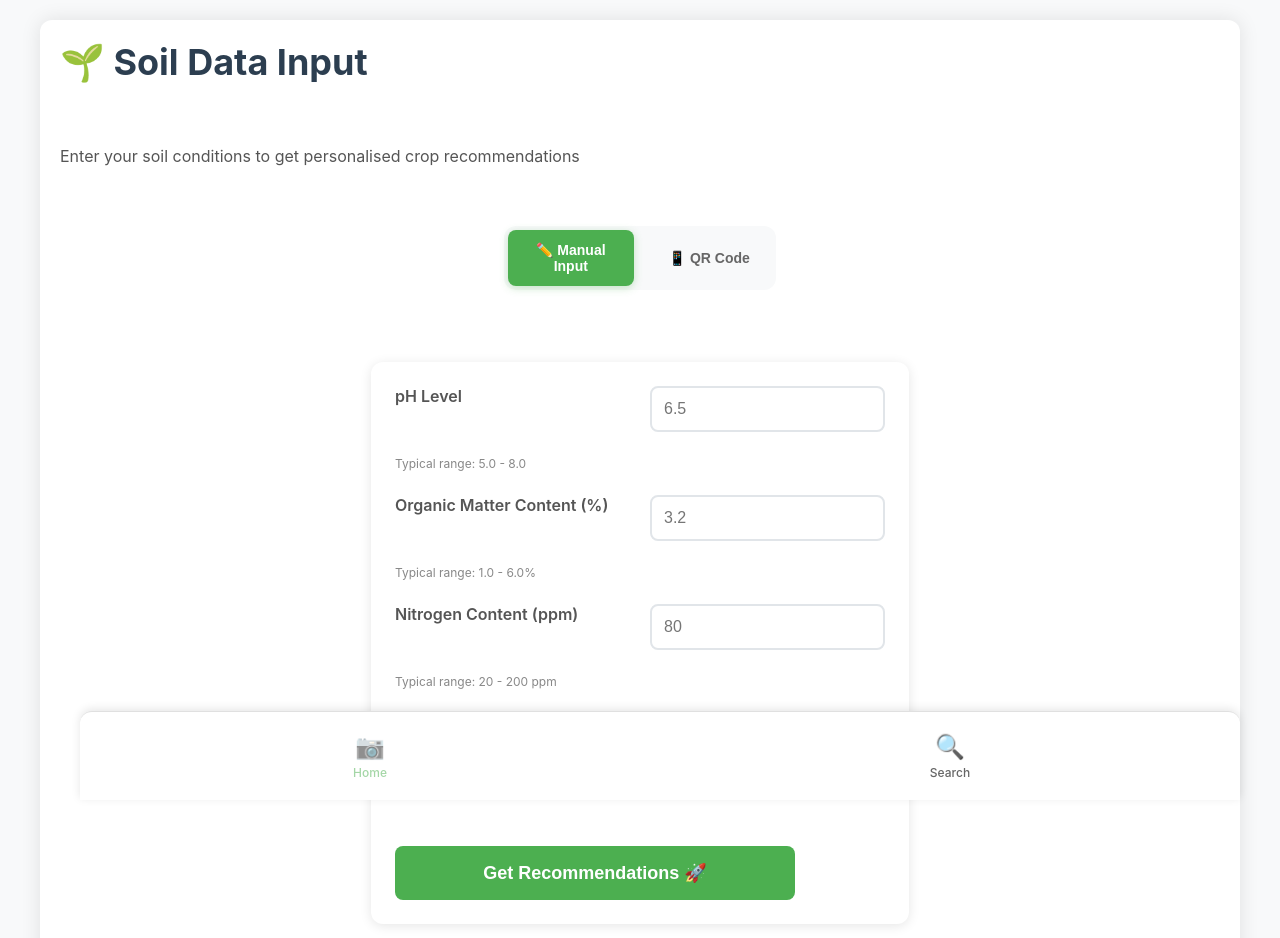
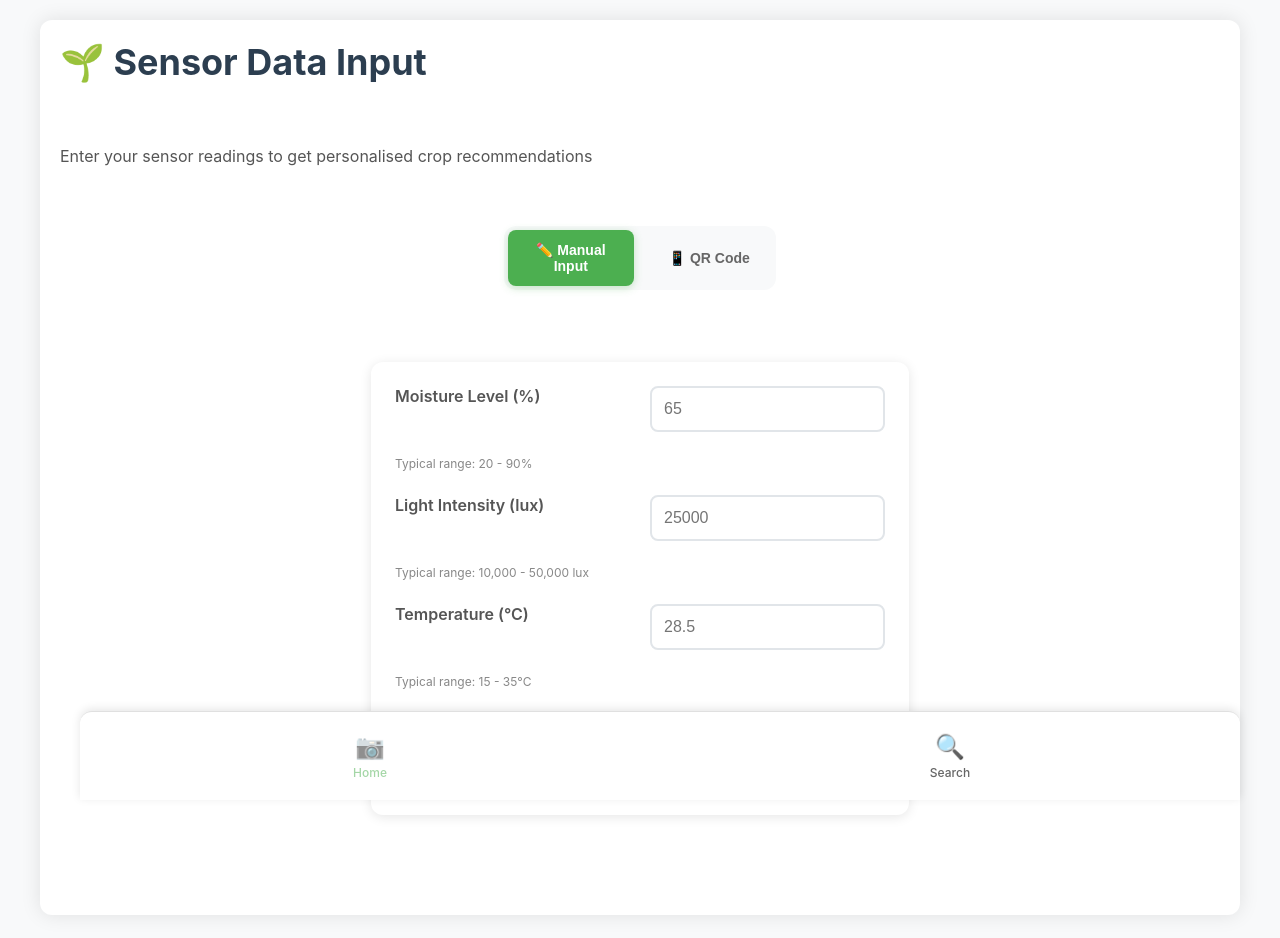
Before and after one commit to MatejGroombridge/AgriGuide, a SvelteKit app: page / in a window 1280 px wide. Shown: the top 938 px of the page. Built offline with nearby package versions, Linux system fonts and the light colour scheme.

Commit message:
updated sensor info

```diff
--- a/src/routes/+page.svelte
+++ b/src/routes/+page.svelte
@@ -4,10 +4,9 @@
 
 	let inputMode = 'manual'; // 'manual' or 'qr'
 	let soilData = {
-		ph: '',
-		organicMatter: '',
-		nitrogen: '',
-		moisture: ''
+		moisture: '',
+		light: '',
+		temperature: ''
 	};
 
 	function switchMode(mode) {
@@ -16,8 +15,8 @@
 
 	function handleSubmit() {
 		// Validate all fields are filled
-		if (!soilData.ph || !soilData.organicMatter || !soilData.nitrogen || !soilData.moisture) {
-			alert('Please fill in all soil data fields');
+		if (!soilData.moisture || !soilData.light || !soilData.temperature) {
+			alert('Please fill in all sensor data fields');
 			return;
 		}
 
@@ -26,10 +25,12 @@
 			localStorage.setItem(
 				'soilData',
 				JSON.stringify({
-					ph: parseFloat(soilData.ph),
-					organicMatter: parseFloat(soilData.organicMatter),
-					nitrogen: parseFloat(soilData.nitrogen),
-					moisture: parseFloat(soilData.moisture)
+					ph: 6.5, // Default pH value since sensor was removed
+					organicMatter: 3.0, // Default organic matter value since sensor was removed
+					nitrogen: 80, // Default nitrogen value since sensor was removed
+					moisture: parseFloat(soilData.moisture),
+					light: parseFloat(soilData.light),
+					temperature: parseFloat(soilData.temperature)
 				})
 			);
 		}
@@ -63,7 +64,11 @@
 	function stopScanning() {
 		scanning = false;
 		if (stream) {
-			stream.getTracks().forEach((track) => track.stop());
+			stream.getTracks().forEach((track) => {
+				if (track.readyState == 'live') {
+					track.stop();
+				}
+			});
 			stream = null;
 		}
 	}
@@ -79,8 +84,8 @@
 </svelte:head>
 
 <div class="home-container">
-	<h1>🌱 Soil Data Input</h1>
-	<p>Enter your soil conditions to get personalised crop recommendations</p>
+	<h1>🌱 Sensor Data Input</h1>
+	<p>Enter your sensor readings to get personalised crop recommendations</p>
 
 	<div class="mode-selector">
 		<button
@@ -98,47 +103,6 @@
 	{#if inputMode === 'manual'}
 		<div class="manual-input">
 			<div class="input-group">
-				<label for="ph">pH Level</label>
-				<input
-					id="ph"
-					type="number"
-					step="0.1"
-					min="0"
-					max="14"
-					placeholder="6.5"
-					bind:value={soilData.ph}
-				/>
-				<small>Typical range: 5.0 - 8.0</small>
-			</div>
-
-			<div class="input-group">
-				<label for="organic">Organic Matter Content (%)</label>
-				<input
-					id="organic"
-					type="number"
-					step="0.1"
-					min="0"
-					max="100"
-					placeholder="3.2"
-					bind:value={soilData.organicMatter}
-				/>
-				<small>Typical range: 1.0 - 6.0%</small>
-			</div>
-
-			<div class="input-group">
-				<label for="nitrogen">Nitrogen Content (ppm)</label>
-				<input
-					id="nitrogen"
-					type="number"
-					step="1"
-					min="0"
-					placeholder="80"
-					bind:value={soilData.nitrogen}
-				/>
-				<small>Typical range: 20 - 200 ppm</small>
-			</div>
-
-			<div class="input-group">
 				<label for="moisture">Moisture Level (%)</label>
 				<input
 					id="moisture"
@@ -152,6 +116,33 @@
 				<small>Typical range: 20 - 90%</small>
 			</div>
 
+			<div class="input-group">
+				<label for="light">Light Intensity (lux)</label>
+				<input
+					id="light"
+					type="number"
+					step="100"
+					min="0"
+					placeholder="25000"
+					bind:value={soilData.light}
+				/>
+				<small>Typical range: 10,000 - 50,000 lux</small>
+			</div>
+
+			<div class="input-group">
+				<label for="temperature">Temperature (°C)</label>
+				<input
+					id="temperature"
+					type="number"
+					step="0.1"
+					min="-10"
+					max="50"
+					placeholder="28.5"
+					bind:value={soilData.temperature}
+				/>
+				<small>Typical range: 15 - 35°C</small>
+			</div>
+
 			<button class="btn submit-btn" on:click={handleSubmit}> Get Recommendations 🚀 </button>
 		</div>
 	{:else}
@@ -160,7 +151,7 @@
 				<div class="qr-scanner-placeholder">
 					<div class="qr-icon">📱</div>
 					<h3>QR Code Scanner</h3>
-					<p>Position your device camera over the QR code to automatically input soil data</p>
+					<p>Position your device camera over the QR code to automatically input sensor data</p>
 					<button class="btn" on:click={scanQRCode}> Start Scanning </button>
 				</div>
 			{:else if scanning}
@@ -266,6 +257,12 @@
 		line-height: 1.5;
 	}
 
+	.qr-scanner-video {
+		display: flex;
+		flex-direction: column;
+		align-items: center;
+	}
+
 	/* Desktop responsive adjustments */
 	@media (min-width: 768px) {
 		.home-container {
```
Also changed, not shown: src/routes/recommendations/+page.svelte (+47 -35 lines).
